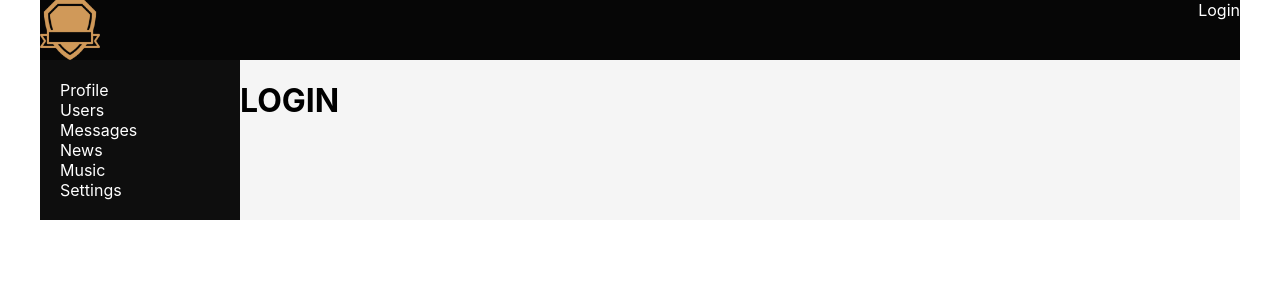
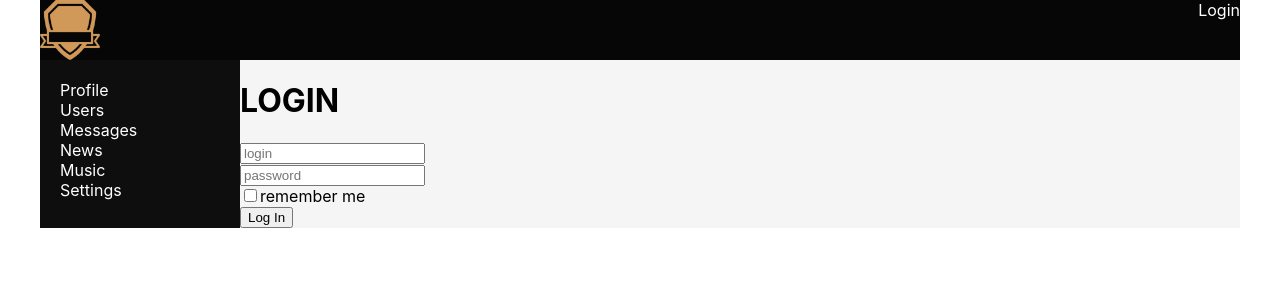
Before and after one commit to Oliolixinfree/Social-network, a React (Create React App) app: page /login in a window 1280 px wide. Shown: the top 300 px of the page. Built offline with nearby package versions, Linux system fonts and the light colour scheme; no server answers.

Commit message:
redux-form, (login)

```diff
--- a/package.json
+++ b/package.json
@@ -13,6 +13,7 @@
     "react-router-dom": "^5.1.2",
     "react-scripts": "3.4.1",
     "redux": "^4.0.5",
+    "redux-form": "^8.3.1",
     "redux-thunk": "^2.3.0"
   },
   "scripts": {
--- a/src/components/Login/Login.jsx
+++ b/src/components/Login/Login.jsx
@@ -1,7 +1,42 @@
 import React from "react";
+import { Field, reduxForm } from "redux-form";
+
+const LoginForm = props => {
+  return (
+    <form onSubmit={props.handleSubmit}>
+      <div>
+        <Field placeholder={"login"} name={"login"} component={"input"} />
+      </div>
+      <div>
+        <Field placeholder={"password"} name={"password"} component={"input"} />
+      </div>
+      <div>
+        <Field type={"checkbox"} name={"rememberMe"} component={"input"} />
+        remember me
+      </div>
+      <div>
+        <button>Log In</button>
+      </div>
+    </form>
+  );
+};
+
+const LoginReduxForm = reduxForm({
+  // a unique name for the form
+  form: "login"
+})(LoginForm);
 
 const Login = props => {
-  return <h1>LOGIN</h1>;
+  const onSubmit = formData => {
+    console.log(formData);
+  };
+
+  return (
+    <div>
+      <h1>LOGIN</h1>
+      <LoginReduxForm onSubmit={onSubmit} />
+    </div>
+  );
 };
 
 export default Login;
--- a/src/redux/redux-store.js
+++ b/src/redux/redux-store.js
@@ -4,12 +4,14 @@
 import usersReducer from "./users-reducer";
 import authReducer from "./auth-reducer";
 import thunkMidlleware from "redux-thunk";
+import { reducer as formReducer } from "redux-form";
 
 let reducers = combineReducers({
   profilePage: profileReducer,
   dialogsPage: dialogsReducer,
   usersPage: usersReducer,
-  auth: authReducer
+  auth: authReducer,
+  form: formReducer
 });
 
 let store = createStore(reducers, applyMiddleware(thunkMidlleware));
```
Also changed, not shown: 1 other file (tests, documents, lock files or other folders).
